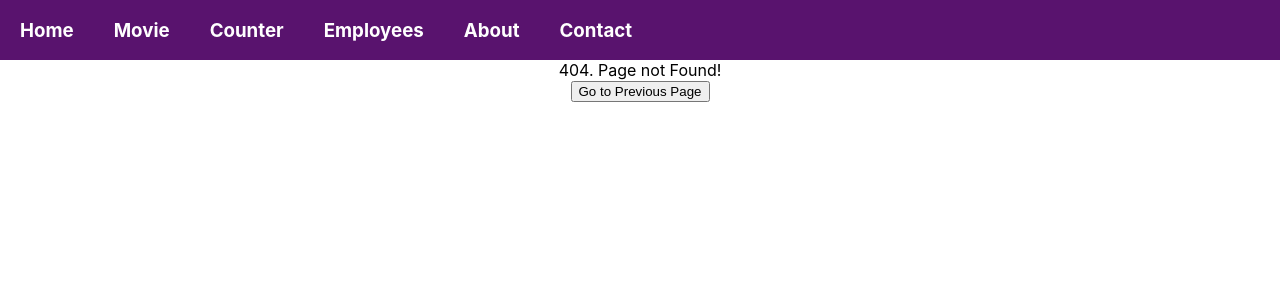
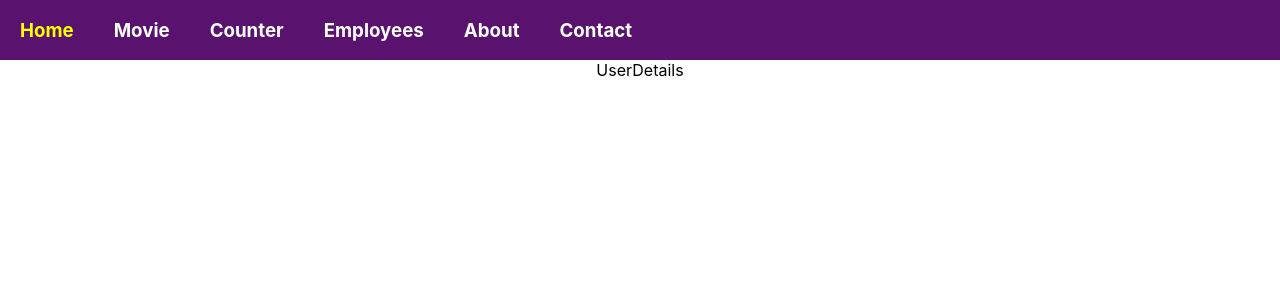
Before and after one commit to utshabkg/react-practice, a React (Create React App) app: page /app/1 in a window 1280 px wide. Before the commit this address had no page. Shown: the top 300 px of the page. Built offline with nearby package versions, Linux system fonts and the light colour scheme.

Commit message:
React.jsx: type is invalid -- expected a string

```diff
--- a/src/App.js
+++ b/src/App.js
@@ -1,6 +1,7 @@
 import "./App.css";
 import Header from "./components/header/Header";
 import Home from "./components/home/Home";
+import UserDetails from "./components/home/UserDetails";
 import Movie from "./components/movie/Movie";
 import Counter from "./components/counter/Counter";
 import About from "./components/about/About";
@@ -18,7 +19,12 @@ function App() {
         <Header />
 
         <Routes>
-          <Route index element={<Home />} />
+          <Route path="/">
+            <Route index element={<Home />} />
+            <Route path="/app" element={<Home />} />
+          </Route>
+          <Route path="/app/:userId" element={<UserDetails />} />
+
           <Route path="/movie" element={<Movie />} />
           <Route path="/counter" element={<Counter />} />
           <Route path="/about" element={<About />} />
--- a/src/components/header/Header.js
+++ b/src/components/header/Header.js
@@ -1,5 +1,5 @@
 import "./header.scss";
-import { Link, NavLink } from "react-router-dom";
+import { NavLink } from "react-router-dom";
 
 const Header = () => {
   const navLinkStyles = ({ isActive }) => {
@@ -9,7 +9,7 @@ const Header = () => {
   };
   return (
     <div className="header">
-      <NavLink style={navLinkStyles} to={"/"}>
+      <NavLink style={navLinkStyles} to={"/app"}>
         <h3>Home</h3>
       </NavLink>
       <NavLink style={navLinkStyles} to={"/movie"}>
--- a/src/components/home/Home.js
+++ b/src/components/home/Home.js
@@ -1,5 +1,5 @@
 import "./home.scss";
-import { useState, useEffect } from "react";
+import React, { useState, useEffect, Link } from "react";
 
 const Home = () => {
   const [state, setState] = useState(2);
@@ -27,11 +27,13 @@ const Home = () => {
       </div>
       {data.map((element, index) => {
         return (
-          <div key={index} className="data">
-            <h4>{element.firstName}</h4>
-            <h4>{element.lastName}</h4>
-            <h4>{element.email}</h4>
-          </div>
+          <Link to={`/app/${element.id}`}>
+            <div key={index} className="data">
+              <h4>{element.firstName}</h4>
+              <h4>{element.lastName}</h4>
+              <h4>{element.email}</h4>
+            </div>
+          </Link>
         );
       })}
       <button onClick={() => setState(state + 2)} className="btn-fetch">
--- /dev/null
+++ b/src/components/home/UserDetails.js
@@ -0,0 +1,7 @@
+import React from "react";
+
+const UserDetails = () => {
+  return <div>UserDetails</div>;
+};
+
+export default UserDetails;
```
